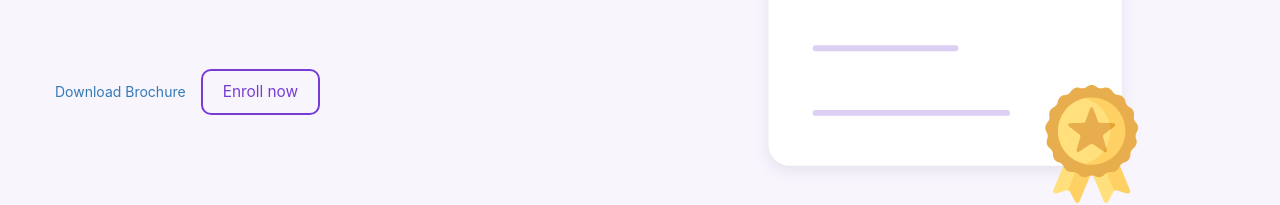
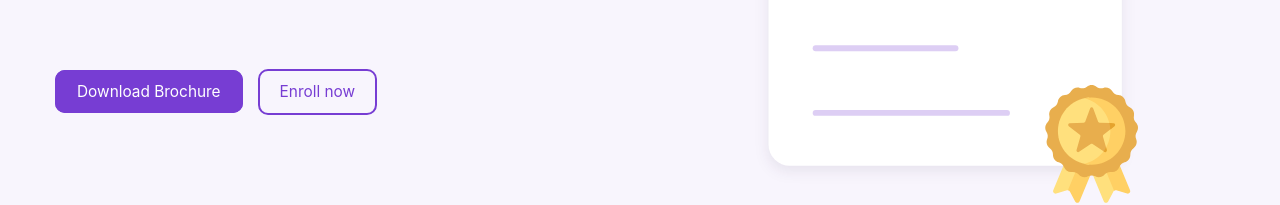
Before and after one commit to Grazac-Project/grazac-academy-web, a React (Create React App) app: page /course-detail-graduate in a window 1280 px wide. Shown: the part 176-381 px from the top of the page. Built offline with nearby package versions, Linux system fonts and the light colour scheme; no server answers.

Commit message:
brochure butrton

```diff
--- a/src/pages/GraduateCourseDetail.js
+++ b/src/pages/GraduateCourseDetail.js
@@ -43,7 +43,7 @@ const CourseDetail = (props) => {
                                             {course.description}
                                         </p>
                                         <div className="contact_hero-privacy" >
-                                            <a href={course.brochure} target="_blank">Download Brochure</a>
+                                            <a href={course.brochure} className="download-brochure" target="_blank">Download Brochure</a>
                                             <Link to="/graduate-form"><button>Enroll now</button></Link>
                                         </div>
                                     </div>
--- a/src/pages/UndergraduateCourseDetail.js
+++ b/src/pages/UndergraduateCourseDetail.js
@@ -44,7 +44,7 @@ const CourseDetail = (props) => {
                                             {course.description}
                                         </p>
                                         <div className="contact_hero-privacy" >
-                                            <a href={course.brochure} target="_blank">Download Brochure</a>
+                                            <a href={course.brochure} target="_blank" className="download-brochure">Download Brochure</a>
                                             <Link to="/undergraduate-form"><button>Enroll now</button></Link>
                                         </div>
                                     </div>
--- a/src/scss/main.css
+++ b/src/scss/main.css
@@ -2764,6 +2764,16 @@ html {
   width: 100%;
 }
 
+.contact_hero-privacy .download-brochure {
+  color: white;
+  margin: 15px 0 30px;
+  background: #773dd3;
+  border: 2px solid #773dd3;
+  padding: 10px 20px;
+  font-size: 1.1em;
+  border-radius: 10px;
+}
+
 .contact_hero-privacy p {
   color: #9da8b6;
   font-size: 1.2em;
--- a/src/scss/page/_contact.scss
+++ b/src/scss/page/_contact.scss
@@ -113,6 +113,15 @@
       width: 100%;
     }
     &-privacy {
+      .download-brochure{
+        color: white;
+        margin: 15px 0 30px;
+        background: #773dd3;
+        border: 2px solid #773dd3;
+        padding: 10px 20px;
+        font-size: 1.1em;
+        border-radius: 10px;
+      }
       p {
         color: #9da8b6;
         font-size: 1.2em;
```
Also changed, not shown: 2 other files (tests, documents, lock files or other folders).
